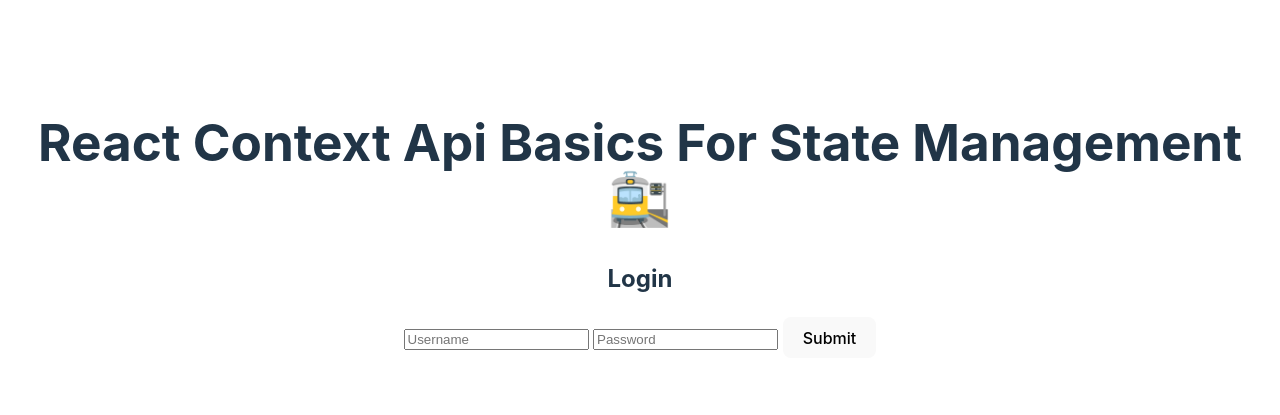
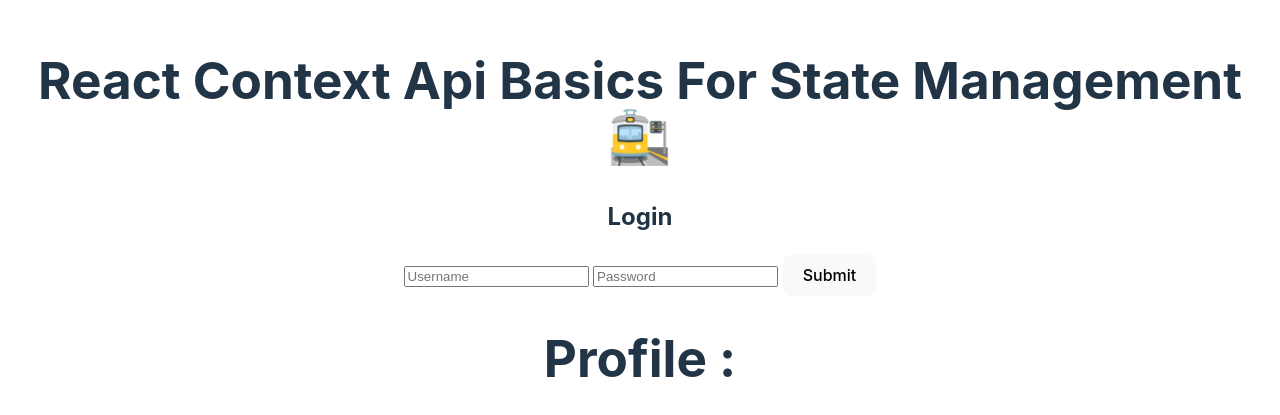
Before and after one commit to Yatik1/React-ContextApi, a React (Vite) app: page / in a window 1280 px wide. Shown: the part 181-596 px from the top of the page. Built offline with nearby package versions, Linux system fonts and the light colour scheme.

Commit message:
::Profile

```diff
--- a/src/App.jsx
+++ b/src/App.jsx
@@ -1,11 +1,13 @@
 import React from 'react'
 import "./App.css"
 import Login from './components/Login'
+import Profile from './components/Profile'
 function App() {
   return (
     <div>
        <h1>React Context Api Basics For State Management 🚉</h1>
        <Login />
+       <Profile />
     </div>
   )
 }
--- /dev/null
+++ b/src/components/Profile.jsx
@@ -0,0 +1,11 @@
+import React from 'react'
+
+const Profile = () => {
+  return (
+    <div>
+      <h1>Profile : </h1>
+    </div>
+  )
+}
+
+export default Profile
```
